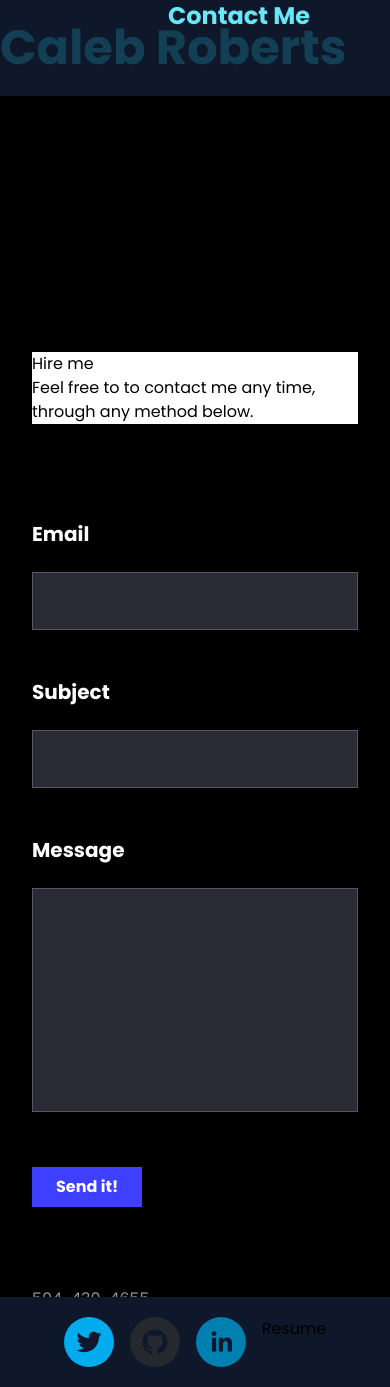
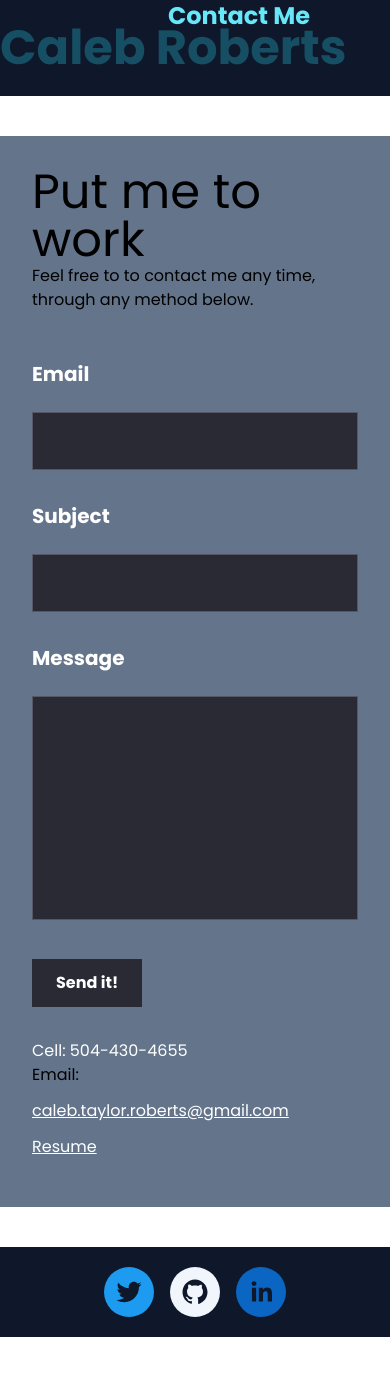
Before and after one commit to calebbbbs/portfolio, a React (Create React App) app in the folder frontend/: page /contact in a window 390 px wide. After the commit the page ends 1337 px from the top, so only its background shows below. Built offline with nearby package versions, Linux system fonts and the light colour scheme.

Commit message:
tweaks to styling, rough draft

```diff
--- a/frontend/src/components/Bio.jsx
+++ b/frontend/src/components/Bio.jsx
@@ -1,7 +1,7 @@
 function Bio() {
   return (
     <>
-      <div className='container mx-auto max-w-lg rounded overflow-hidden shadow-lg mb-24 bg-white opacity-90'>
+      <div className='container mx-auto max-w-lg min-h-min rounded overflow-hidden shadow-lg mb-24 bg-white opacity-90'>
         <div className='px-2 py-4'>
           <p className='text-left text-2xl text-cyan-500'>
             I am a full-stack JavaScript software engineer making a career
--- a/frontend/src/components/ContactBtn.jsx
+++ b/frontend/src/components/ContactBtn.jsx
@@ -11,8 +11,8 @@ function ContactBtn() {
 
   return (
     <>
-      <div className='relative'>
-        {showButton === true && <Link to='contact' className='fixed top-0 right-20 text-2xl font-bold text-cyan-300' onClick={onClick} >
+      <div className='container'>
+        {showButton === true && <Link to='contact' className='absolute top-0 right-20 text-2xl font-bold text-cyan-300' onClick={onClick} >
           Contact Me
         </Link>}
       </div>
--- a/frontend/src/components/Footer.jsx
+++ b/frontend/src/components/Footer.jsx
@@ -2,14 +2,11 @@ import { SocialIcon } from 'react-social-icons'
 function Footer() {
   return (
     <>
-      <footer className='relative '>
-        <div className='absolute inset-x-0 -bottom-10 button-group flex justify-center gap-4 py-5 bg-slate-900'>
-          <SocialIcon url='https://www.twitter.com/calebbbbs_io' />
-          <SocialIcon url='https://github.com/calebbbbs' />
-          <SocialIcon url='https://www.linkedin.com/in/calebbbbs/' />
-          <a href='https://docs.google.com/document/d/14yzQ-Obb0IHtBgjTSkaN8LNYYmDLKQnU8ZbbvYE2uBg/edit?usp=sharing'>
-            Resume
-          </a>
+      <footer className='footer'>
+        <div className='inset-x-0 button-group flex justify-center gap-4 py-5 bg-slate-900'>
+          <SocialIcon url='https://www.twitter.com/calebbbbs_io' bgColor='#1D9BF0'/>
+          <SocialIcon url='https://github.com/calebbbbs' bgColor='#F0F6FC'/>
+          <SocialIcon url='https://www.linkedin.com/in/calebbbbs/' bgColor='#0A66C2'/>
           {/* <a href="" className="btn btn-rounded bg-yellow-500"></a> */}
         </div>
       </footer>
--- a/frontend/src/components/Header.jsx
+++ b/frontend/src/components/Header.jsx
@@ -21,7 +21,7 @@ function Header() {
     <>
       <section className='heading justify-center bg-slate-900'>
         <header className='container mx-auto flex flex-row'>
-          <Link to='/' className='flex-none text-5xl font-bold text-cyan-900/75 py-6 font-poppins' onClick={onClick}>
+          <Link to='/' className='flex-none text-5xl font-bold text-cyan-900 py-6 font-poppins' onClick={onClick}>
             Caleb Roberts
           </Link>
           {showButton === true && <ContactBtn />}
--- a/frontend/src/index.css
+++ b/frontend/src/index.css
@@ -5,6 +5,6 @@
 @import url('https://fonts.googleapis.com/css2?family=Poppins:wght@400;600;700&display=swap');
 
 body{
-  background-color: black;
+  background-color: bg-zinc-700;
   font-family: 'poppins'
 }
--- a/frontend/src/pages/ContactMe.jsx
+++ b/frontend/src/pages/ContactMe.jsx
@@ -1,51 +1,52 @@
 function ContactMe() {
   return (
     <>
-      <div className='container mt-64 flex justify-between items-center mx-auto px-8 md:px-14 lg:px-24 w-full'>
+      <div className='container my-10 flex justify-between items-center mx-auto px-8 md:px-14 lg:px-24 w-full bg-slate-500'>
         <section className='w-full'>
-          <h2 className='secondary-title bg-white'>
-            Hire me
-          </h2>
-          <p className='section-paragraph bg-white'>
+          <h2 className='text-5xl pt-8'>Put me to work</h2>
+          <p className='section-paragraph'>
             Feel free to to contact me any time, through any method below.
           </p>
 
-          <div className='w-full grid lg:grid-cols-2 gap-8 lg:gap-32 mt-24'>
-            <div className='space-y-12'>
+          <div className='w-full grid lg:grid-cols-2 gap-8 lg:gap-32 my-12'>
+            <div className='space-y-8'>
               <div>
                 <label className='text-white block mb-6 text-xl font-bold'>
                   Email
                 </label>
-                <input className='w-full border border-input-border bg-input px-4 py-4' />
+                <input className='w-full border border-input-border bg-input px-4 py-4 text-white'/>
               </div>
               <div>
                 <label className='text-white block mb-6 text-xl font-bold'>
                   Subject
                 </label>
-                <input
-                  className='w-full border border-input-border bg-input px-4 py-4'
-                />
+                <input className='w-full border border-input-border bg-input px-4 py-4 text-white'/>
               </div>
               <div>
                 <label className='text-white block mb-6 text-xl font-bold'>
                   Message
                 </label>
-                <textarea
-                  className='w-full border border-input-border bg-input px-4 py-4 h-56 resize-none'
-                ></textarea>
+                <textarea className='w-full border border-input-border bg-input text-white px-4 py-4 h-56 resize-none'></textarea>
               </div>
-              <button className='px-6 py-2 bg-theme text-white font-bold'>
+              <button className='transition ease-in-out delay-150 hover:-translate-y-1 hover:scale-110 hover:bg-emerald-600 hover:brightness-100 duration-300 px-6 py-3 bg-input text-white font-bold'>
                 Send it!
               </button>
             </div>
 
-            <div className='mt-12'>
-              <p className='text-secondary'>504-430-4655</p>
-              <a
+            <div className=''>
+              <p className='text-white'>Cell: 504-430-4655</p>
+              <p>Email: <a
                 href='mailto:caleb.taylor.roberts@gmail.com'
-                className='text-secondary underline mt-3 block'
+                className='text-white underline mt-3 block'
               >
                 caleb.taylor.roberts@gmail.com
+              </a>
+              </p>
+              <a
+                href='https://docs.google.com/document/d/14yzQ-Obb0IHtBgjTSkaN8LNYYmDLKQnU8ZbbvYE2uBg/edit?usp=sharing'
+                className='text-white underline mt-3 block'
+              >
+                Resume
               </a>
             </div>
           </div>
```
